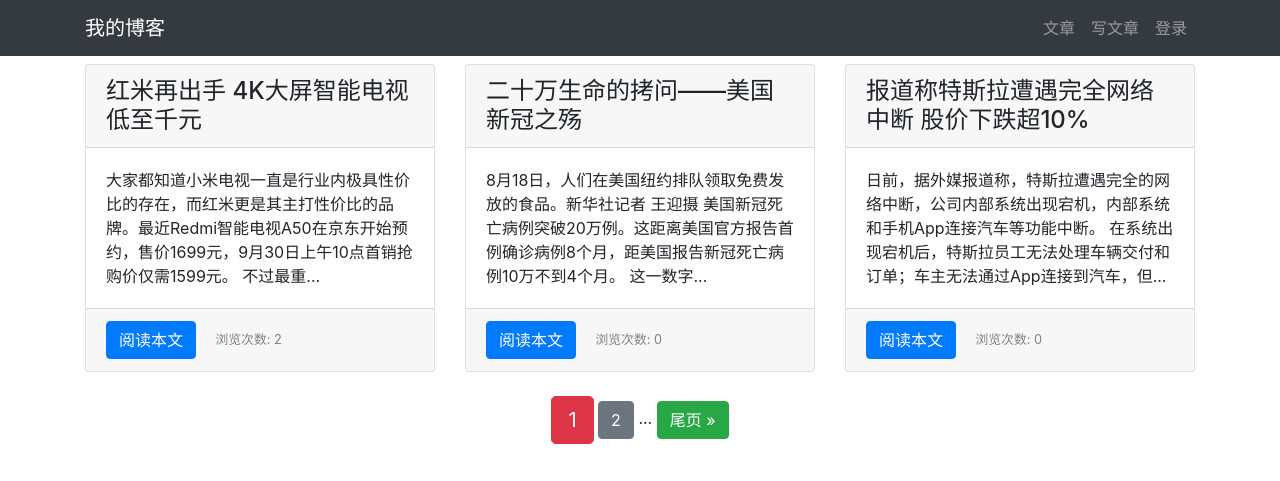
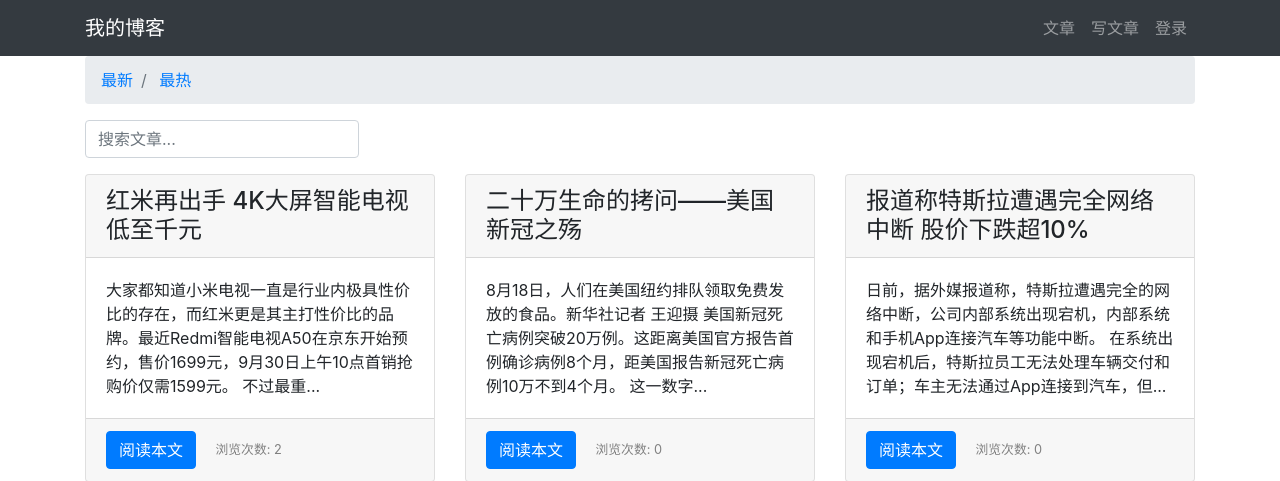
Before and after one commit to wangzhihaiSF/my_blog, a Django app: page /article/article-list in a window 1280 px wide. Shown: the top 481 px of the page. Run offline with Django 3.2, Linux system fonts and the light colour scheme; data comes from the database, SQL or seed files in the repository; both versions use the stored data as it was after the commit; some libraries are stand-ins or nearby versions.

Commit message:
新增搜索功能

```diff
--- a/article/views.py
+++ b/article/views.py
@@ -2,6 +2,7 @@
 from django.contrib.auth.decorators import login_required
 from django.contrib.auth.models import User
 from django.core.paginator import Paginator
+from django.db.models import Q
 from django.http import HttpResponse
 from django.shortcuts import render, redirect
 
@@ -11,8 +12,25 @@
 
 
 def article_list(request):
-    # 修改变量名称（articles -> article_list）
-    article_all = ArticlePost.objects.all()
+    search = request.GET.get("search")
+    order = request.GET.get("order")
+    if search:
+        if order == "total_views":
+            article_all = ArticlePost.objects.filter(
+                Q(title__icontains=search) |
+                Q(body__icontains=search)
+            ).order_by("-total_views")
+        else:
+            article_all = ArticlePost.objects.filter(
+                Q(title__icontains=search) |
+                Q(body__icontains=search)
+            ).order_by("-total_views")
+    else:
+        search = ""
+        if order == "total_views":
+            article_all = ArticlePost.objects.all().order_by("-total_views")
+        else:
+            article_all = ArticlePost.objects.all()
 
     # 每页显示 1 篇文章
     paginator = Paginator(article_all, 3)
@@ -21,7 +39,7 @@
     # 将导航对象相应的页码内容返回给 articles
     articles_page = paginator.get_page(page)
 
-    context = {'articles_page': articles_page}
+    context = {'articles_page': articles_page, "order": order, "search": search}
     return render(request, 'article/list.html', context)
 
 
--- a/templates/article/list.html
+++ b/templates/article/list.html
@@ -12,6 +12,44 @@
 
 <!-- 定义放置文章标题的div容器 -->
 <div class="container">
+    <nav aria-label="breadcrumb">
+        <ol class="breadcrumb">
+            <li class="breadcrumb-item">
+                <a href="{% url 'article:article_list' %}?search={{ search }}">
+                    最新
+                </a>
+            </li>
+            <li class="breadcrumb-item">
+                <a href="{% url 'article:article_list' %}?order=total_views&search={{ search }}">
+                    最热
+                </a>
+            </li>
+        </ol>
+    </nav>
+    <!-- 新增，搜索栏 -->
+    <div class="row">
+        <div class="col-auto mr-auto">
+            <form class="form-inline" >
+                <label class="sr-only">content</label>
+                <input type="text"
+                    class="form-control mb-2 mr-sm-2"
+                    name="search"
+                    placeholder="搜索文章..."
+                    required
+                >
+            </form>
+        </div>
+    </div>
+    <!-- 新增，搜索提示语 -->
+    {% if search %}
+        {% if articles_page %}
+            <h4><span style="color: red">"{{ search }}"</span>的搜索结果如下：</h4>
+            <hr>
+        {% else %}
+            <h4>暂无<span style="color: red">"{{ search }}"</span>有关的文章。</h4>
+            <hr>
+        {% endif %}
+    {% endif %}
     <div class="row mt-2">
         {% for article in articles_page %}
         <!-- 文章内容 -->
@@ -46,11 +84,11 @@
         <span class="step-links">
             <!-- 如果不是第一页，则显示上翻按钮 -->
             {% if articles_page.has_previous %}
-                <a href="?page=1" class="btn btn-success">
+                <a href="?page=1&order={{ order }}&search={{ search }}" class="btn btn-success">
                     &laquo;首页
                 </a>
                 <span>...</span>
-                <a href="?page={{ articles_page.previous_page_number }}"
+                <a href="?page={{ articles_page.previous_page_number }}&order={{ order }}&search={{ search }}"
                    class="btn btn-secondary"
                 >
                     {{ articles_page.previous_page_number }}
@@ -64,13 +102,13 @@
 
             <!-- 如果不是最末页，则显示下翻按钮 -->
             {% if articles_page.has_next %}
-                <a href="?page={{ articles_page.next_page_number }}"
+                <a href="?page={{ articles_page.next_page_number }}&order={{ order }}&search={{ search }}"
                    class="btn btn-secondary"
                 >
                     {{ articles_page.next_page_number }}
                 </a>
                 <span>...</span>
-                <a href="?page={{ articles_page.paginator.num_pages }}"
+                <a href="?page={{ articles_page.paginator.num_pages }}&order={{ order }}&search={{ search }}"
                    class="btn btn-success"
                 >
                     尾页 &raquo;
```
Also changed, not shown: db.sqlite3.
